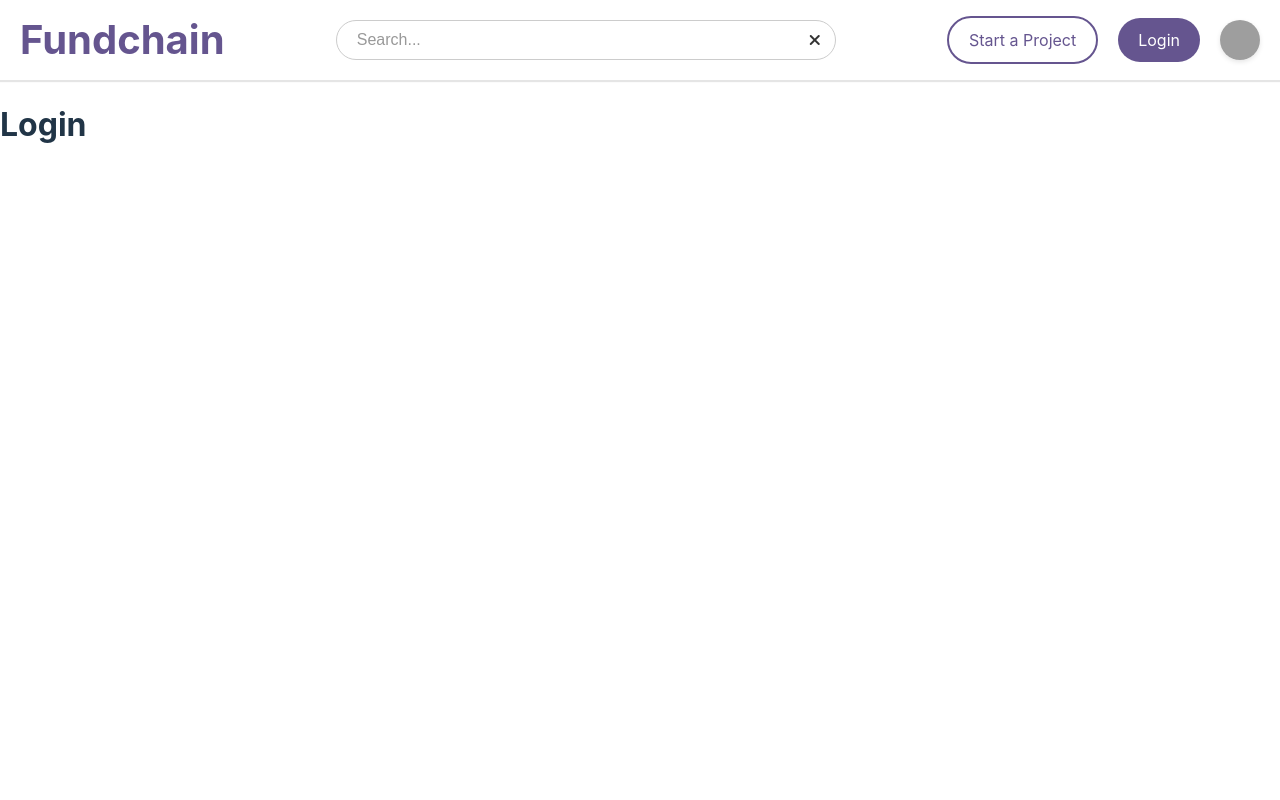
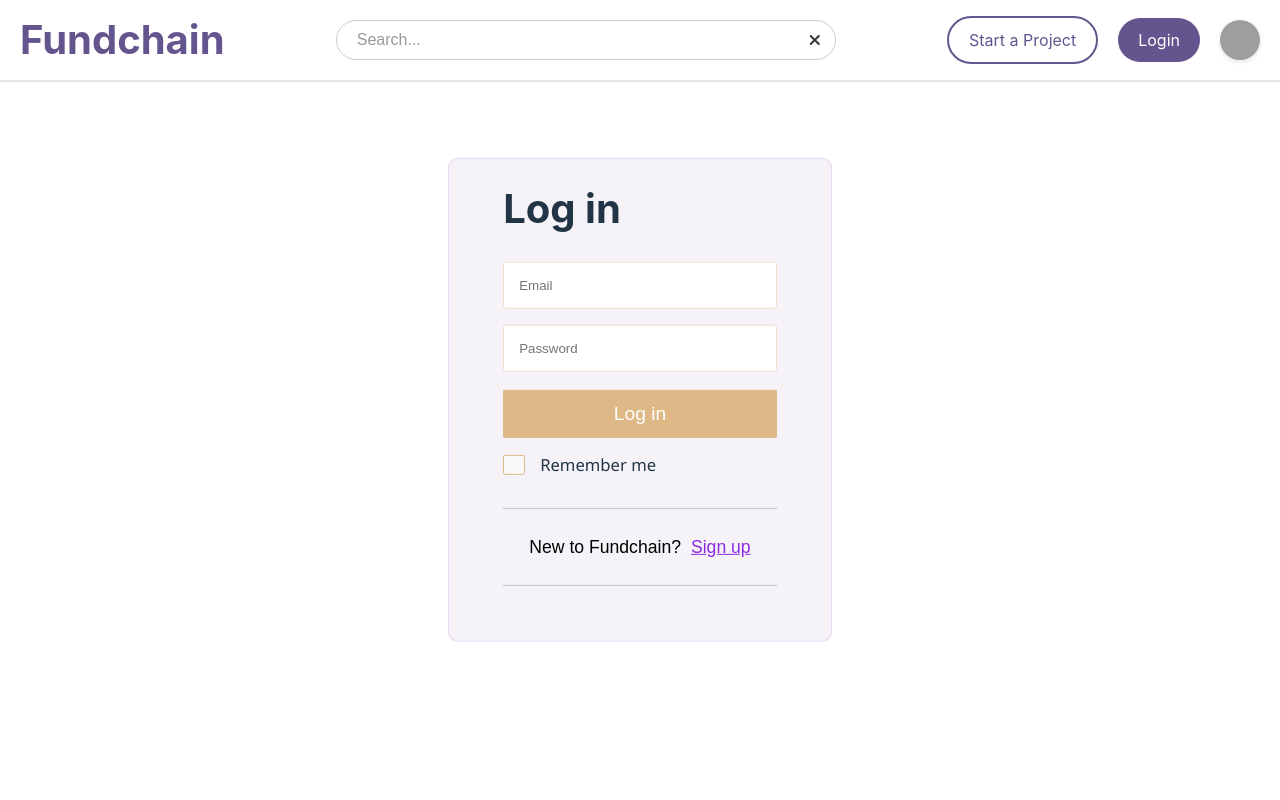
Before and after one commit to umutsatir/fundchain, a React (Vite) app: page /login in a window 1280 px wide. Shown: the top 800 px of the page. Built offline with nearby package versions, Linux system fonts and the light colour scheme; grey boxes are pictures that could not be loaded.

Commit message:
Added the login page.
added the login.jsx and login.css in the pages folder.

```diff
--- /dev/null
+++ b/src/pages/Login.css
@@ -0,0 +1,133 @@
+.login-container {
+    border: 1px solid rgba(137, 43, 226, 0.132);
+    background-color: rgba(112, 77, 145, 0.065);
+    border-radius: 10px;
+    transition: all 0.3s ease;
+
+    display: flex;
+    flex-direction: column;
+    /*determines how to place it(the elements in the flexbox or grid layout container) on the horizontal axis.*/
+    justify-content: center;
+    /*determines how the elements in the flexbox or grid layout container are aligned on the vertical axis */
+    align-items: center;
+
+    /* display: block;    */
+
+    position: absolute;
+    top: 50%;
+    left: 50%;
+    /* translate(-50%, -50%) statement, the width of the element 50% left, 50% of the height of upwards shifts.
+    In this way, the center point of the element comes exactly in the middle of the page. */
+    transform: translate(-50%, -50%);
+
+    width: 30%;
+    height: auto;
+
+    padding: 30px;
+
+    font-family: inherit;
+}
+
+.login-title {
+    text-align: left;
+    width: 85%;
+    font-size: 2.5em;;
+    margin-bottom: 15px;
+    margin-top: -10px;
+}
+
+.login-container form {
+    display: flex; /* Flexbox kullanarak hizalamak için */
+    flex-direction: column; /* Dikey yönde yerleştirir */
+    align-items: center; /* İçindeki elemanları ortalar */
+    width: 100%; /* Formun genişliğini ayarlayın */
+}
+
+
+.login-container input {
+    display: block;
+    border: 1px solid rgba(222, 184, 135, 0.388);
+    border-radius: 2px;
+    color: black;
+    width: 85%;
+
+    padding: 15px;
+    margin: 8px;
+
+    font-family: sans-serif;
+}
+
+.login-container input:hover {
+    border: 1px solid burlywood;
+}
+
+.login-button {
+    border: 1px solid burlywood;
+    border-radius: 1px;
+    background-color: burlywood;
+    color: white;
+    width: 85%;
+
+    padding: 12px;
+    margin: 10px;
+
+    font-family: sans-serif;
+    font-size: 1.2em;
+}
+
+.login-button:hover {
+    background-color: rgb(194, 159, 112);
+    cursor: pointer;
+}
+
+.remember-me {
+    display: flex;
+    align-items: center;
+    justify-content: flex-start;
+    text-align: left;
+    width: 85%;
+    margin: 5px;
+}
+
+.remember-button {
+    border: 1px solid burlywood;
+    border-radius: 2px;
+    width: 22px;
+    height: 20px;
+    margin-right: 15px;
+}
+
+.remember-button.confirmed {
+    background-color: rgba(137, 43, 226, 0.323);
+    color: blueviolet;
+}
+
+.remember-text {
+    font-family: 'Segoe UI', Tahoma, Geneva, Verdana, sans-serif;
+    font-size: 1.04em;
+}
+
+.divider {
+    width: 85%;
+    height: 1px;
+    background-color: rgba(0, 0, 0, 0.208);
+    margin: 25px;
+}
+
+.redirecting-signup {
+    display: flex;
+    align-items: center;
+    justify-content: center;
+    width: 85%;
+    font-size: 1.1em;
+    font-family: sans-serif;
+}
+
+.signup-link {
+    margin-left: 10px;
+    color: blueviolet;
+}
+
+.signup-text {
+    color: black;
+}
--- a/src/pages/Login.jsx
+++ b/src/pages/Login.jsx
@@ -1,7 +1,46 @@
+import React, {useState} from "react";
+import "./Login.css";
+import "@fortawesome/fontawesome-free/css/all.min.css";
+import { useNavigate, Link } from "react-router-dom";
+
 function Login() {
+
+    const [isConfirmed, setIsConfirmed] = useState(false);  //State to handling the confirmed situation.
+    const navigate = useNavigate();
+
+    const handleButtonClick = () => {
+        setIsConfirmed(!isConfirmed);
+    };
+
+    const handleLogin = () => {
+        navigate("/Profile")
+    }
+
     return (
-        <div>
-            <h1>Login</h1>
+        <div className="login-container">
+            <h1 className="login-title">Log in</h1>
+            <form onSubmit={handleLogin}>
+                <input type="email" placeholder="Email" required/>
+                <input type="password" placeholder="Password" required/>
+            </form>
+            <button className="login-button" onClick={handleLogin}>Log in</button>
+            {/*Remember me section*/}
+            <div className="remember-me">
+                <button
+                    className={`remember-button ${isConfirmed ? "confirmed" : ""}`}
+                    onClick={handleButtonClick}
+                >
+                    {isConfirmed && <i className="fas fa-check"></i>}   {/* check sign*/}
+                </button>
+                <span className="remember-text">Remember me</span>
+            </div>
+            <div className="divider"></div>
+            {/* redirecting to signup page */}
+            <div className="redirecting-signup">
+                <span className="signup-text">New to Fundchain?</span>
+                <Link to="/Signup" className="signup-link">Sign up</Link>
+            </div>
+            <div className="divider"></div>
         </div>
     );
 }
```
